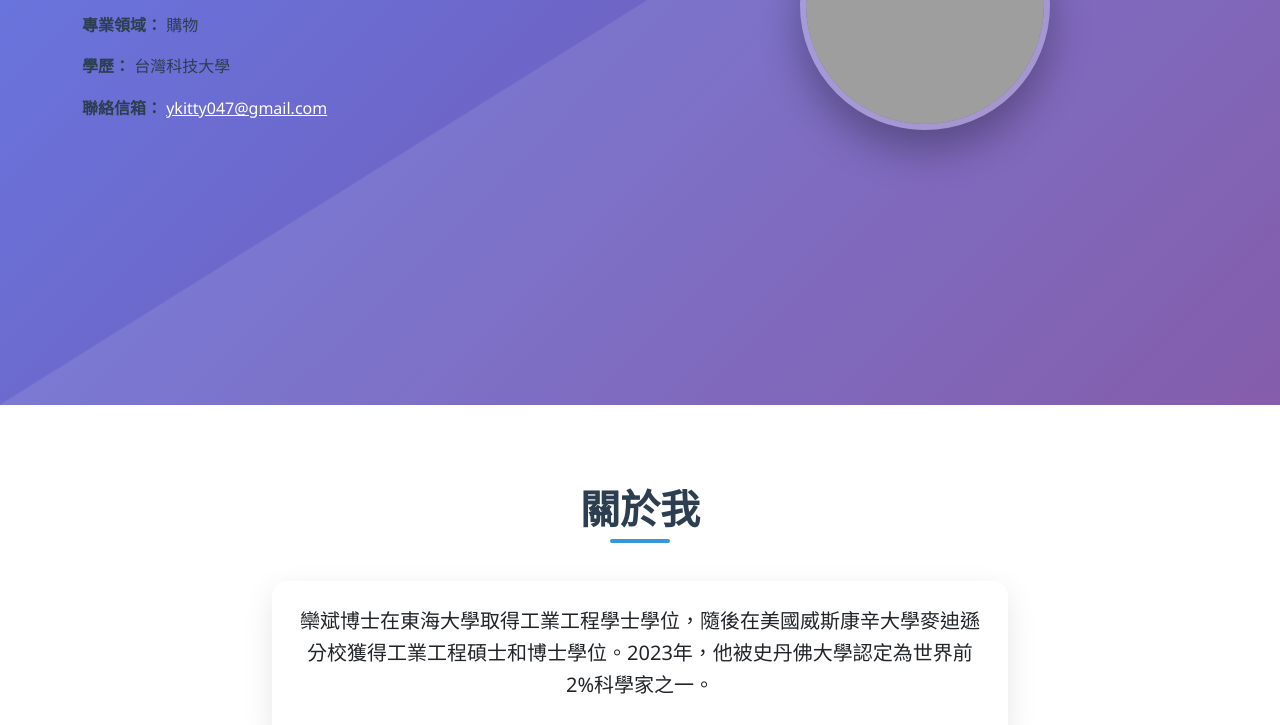
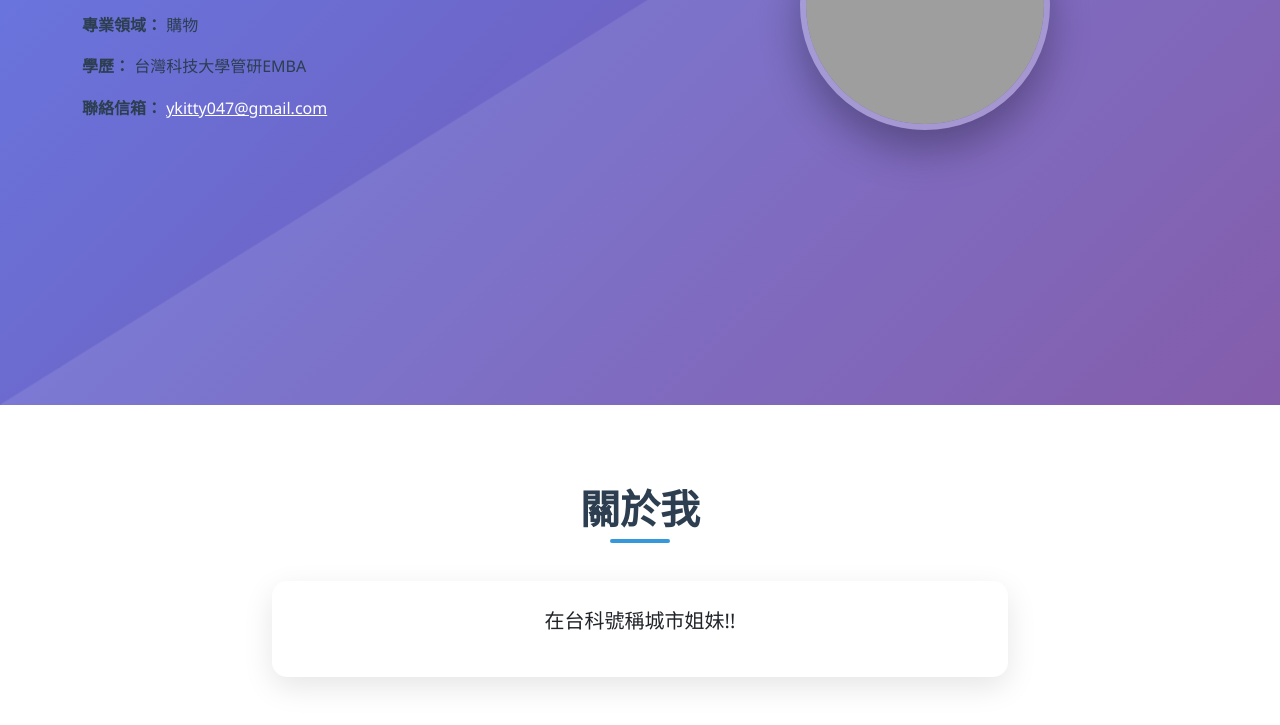
Before and after one commit to yuankitty/yuankitty.github.io, a plain HTML site: page index.html in a window 1280 px wide. Shown: the part 395-1120 px from the top of the page. Drawn offline with nearby package versions, Linux system fonts and the light colour scheme; grey boxes are pictures that could not be loaded.

Commit message:
Update index.html

```diff
--- a/index.html
+++ b/index.html
@@ -159,9 +159,9 @@
             name: "袁詩琪",
             title: "撼訊科技產品中心經理",
             expertise: "購物",
-            education: "台灣科技大學",
+            education: "台灣科技大學管研EMBA",
             email: "ykitty047@gmail.com",
-            about: "欒斌博士在東海大學取得工業工程學士學位，隨後在美國威斯康辛大學麥迪遜分校獲得工業工程碩士和博士學位。2023年，他被史丹佛大學認定為世界前2%科學家之一。",
+            about: "在台科號稱城市姐妹!!",
             contactEmail: "ykitty047@gmail.com",
             phone: "886-920973580",
             location: "台北市內湖區"
```
